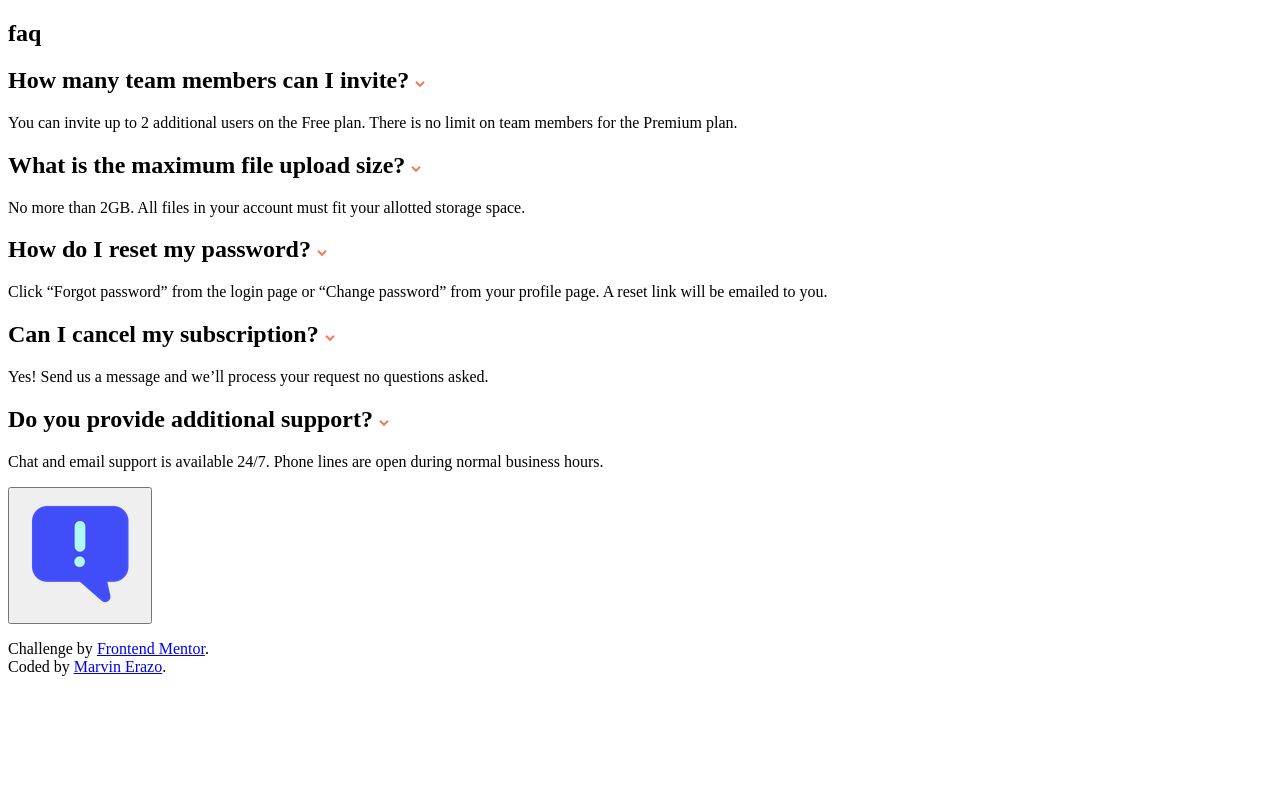
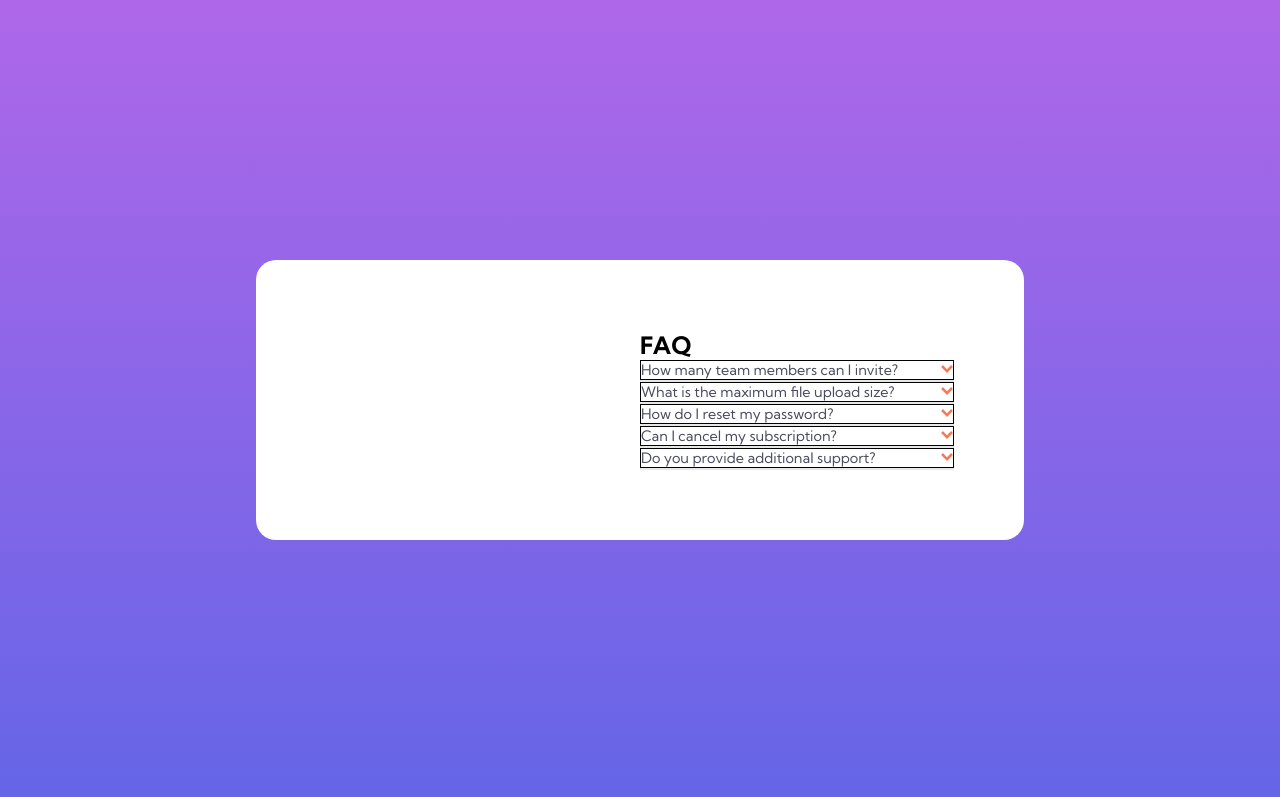
Before and after one commit to Marvin-Erazo/faq-accordion-card-main, a plain HTML site: page index.html in a window 1280 px wide. Shown: the top 797 px of the page. Drawn offline with Linux system fonts and the light colour scheme.

Commit message:
faq answer dinamyc non finished

```diff
--- a/index.html
+++ b/index.html
@@ -8,7 +8,7 @@
   <meta name="copyrigth" content="© 2022 Marvin Erazo">
 
   <link rel="icon" type="image/png" sizes="32x32" href="./images/favicon-32x32.png">
-  <link rel="stylesheet" href="style.css">
+  <link rel="stylesheet" href="css/style.css">
 
   <title>Marvin Erazo | FAQ Accordion Card</title>
 
@@ -16,6 +16,7 @@
 <body>
   <main>
     <div class="container">
+
       <section class="image-bg" id="right-section">
         <!--I try to do as a background in css-->
       </section>
@@ -24,30 +25,41 @@
         <h1>faq</h1>
 
         <div class="faq">
-          <h2>How many team members can I invite? <span class="answer"><img src="images/icon-arrow-down.svg" alt=""></span></h2>
-          <p>You can invite up to 2 additional users on the Free plan. There is no limit on
+          <div class="faq-question">
+            <p>How many team members can I invite? </p> <button onclick="showAnswer(event)" title="answer"></button>
+          </div>
+
+          <p class="disabled">You can invite up to 2 additional users on the Free plan. There is no limit on
             team members for the Premium plan.</p>
         </div>
 
         <div class="faq">
-          <h2>What is the maximum file upload size? <span class="answer"><img src="images/icon-arrow-down.svg" alt=""></span></h2>
-          <p>No more than 2GB. All files in your account must fit your allotted storage space.</p>
+          <div class="faq-question">
+            <p>What is the maximum file upload size?</p> <button onclick="showAnswer(event)" title="answer"></button>
+          </div>
+          <p class="disabled">No more than 2GB. All files in your account must fit your allotted storage space.</p>
         </div>
 
         <div class="faq">
-          <h2>How do I reset my password?<span class="answer"> <img src="images/icon-arrow-down.svg" alt=""></span></h2>
-          <p>Click “Forgot password” from the login page or “Change password” from your profile page.
+          <div class="faq-question">
+            <p>How do I reset my password?</p> <button onclick="showAnswer(event)" title="answer"></button>
+          </div>
+          <p class="disabled">Click “Forgot password” from the login page or “Change password” from your profile page.
             A reset link will be emailed to you.</p>
         </div>
 
         <div class="faq">
-          <h2>Can I cancel my subscription?<span class="answer"> <img src="images/icon-arrow-down.svg" alt=""></span></h2>
-          <p>Yes! Send us a message and we’ll process your request no questions asked.</p>
+          <div class="faq-question">
+            <p>Can I cancel my subscription?</p> <button onclick="showAnswer(event)" title="answer"></button>
+          </div>
+          <p class="disabled">Yes! Send us a message and we’ll process your request no questions asked.</p>
         </div>
 
         <div class="faq">
-          <h2>Do you provide additional support?<span class="answer"> <img src="images/icon-arrow-down.svg" alt=""></span></h2>
-          <p>Chat and email support is available 24/7. Phone lines are open during normal business hours.</p>
+          <div class="faq-question">
+            <p>Do you provide additional support?</p><button onclick="showAnswer(event)" title="answer"></button>
+          </div>
+          <p class="disabled">Chat and email support is available 24/7. Phone lines are open during normal business hours.</p>
         </div>
       </section>
 
@@ -66,6 +78,6 @@
     </p>
   </div>
 
-  <script src="main.js"></script>
+  <script src="js/main.js"></script>
 </body>
 </html>
--- /dev/null
+++ b/js/main.js
@@ -0,0 +1,17 @@
+
+function showAnswer(e){
+
+    let answer = e.target.parentNode.nextElementSibling;
+
+    console.log(answer);
+
+    if (answer.className === "disabled"){
+        answer.className = "active";
+        e.target.style.transform = 'rotate(180deg)';
+        e.target.style.transition = 'all .5s'
+    }
+    else{
+        answer.className = "disabled";
+        e.target.style.transform = 'rotate(0deg)';
+    }
+}
--- /dev/null
+++ b/sass/_card-img.scss
@@ -0,0 +1,4 @@
+/*.image-bg{
+
+}
+*/
--- /dev/null
+++ b/sass/_card.scss
@@ -0,0 +1,13 @@
+@import "card-img";
+@import "faq-container";
+
+.container{
+    background-color: white;
+    border-radius: 20px;
+    display: flex;
+    width: 60%;
+
+    section{
+        width: 50%;
+    }
+}
--- /dev/null
+++ b/sass/_faq-container.scss
@@ -0,0 +1,60 @@
+.faq-container{
+    margin: 70px;
+
+    h1{
+        text-transform: uppercase;
+        font-weight: 700;
+    }
+}
+
+.faq{
+  border-bottom: 2px solid $line-color;
+
+  .disabled{
+    display: none;
+  }
+
+  .active{
+    margin-top: 20px;
+    font-size: .75rem;
+    color: $paragraph-color;
+    font-weight: 400;
+    animation-name: show;
+    animation-duration: 1s;
+    animation-timing-function: ease-in-out;
+  }
+}
+
+.faq-question{
+  display: flex;
+  align-items: center;
+  border: 1px solid;
+
+  p{
+    width: 100%;
+    color: $faq-title-color;
+    font-size: 0.9rem;
+  }
+
+  button{
+    width: 13px;
+    height: 13px;
+    cursor: pointer;
+    background-color: transparent;
+    border: none;
+    background-image: url('../images/icon-arrow-down.svg');
+    background-repeat: no-repeat;
+    background-position: center;
+    background-size: 13px;
+  }
+}
+
+@keyframes show {
+  from{
+    opacity: 0;
+  }
+
+  to{
+    opacity: 1;
+  }
+}
--- /dev/null
+++ b/sass/_variables.scss
@@ -0,0 +1,12 @@
+//FONTS
+@import url('https://fonts.googleapis.com/css2?family=Kumbh+Sans:wght@400;700&display=swap');
+
+//VARIABLES
+    $bg-gradient: linear-gradient(hsl(273, 75%, 66%), hsl(240, 73%, 65%));
+    $bold-text-color: hsl(238, 29%, 16%);
+    $arrow-color: hsl(14, 88%, 65%);
+    $faq-title-color: hsl(237, 12%, 33%);
+    $paragraph-color: hsl(240, 6%, 50%);
+    $line-color: hsl(240, 5%, 91%);
+    $font: 'Kumbh Sans', sans-serif;
+//
--- /dev/null
+++ b/sass/style.scss
@@ -0,0 +1,23 @@
+//IMPORTS
+  //Variables
+  @import "variables";
+  @import "card";
+
+//GLOBAL RULES
+*{
+  margin: 0;
+  padding: 0;
+  box-sizing: border-box;
+}
+//MIXINS
+
+//BODY DESiGN
+
+main{
+  background-image: $bg-gradient;
+  width: 100%;
+  height: 100vh;
+  display: grid;
+  place-items: center;
+  font-family: $font;
+}
```
Also changed, not shown: css/style.css (added), sass/_attribution.scss (added), 3 other files.
